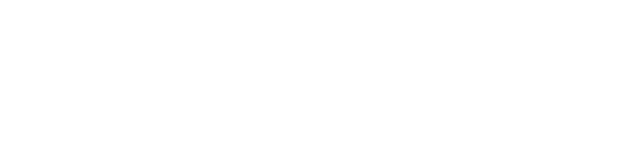
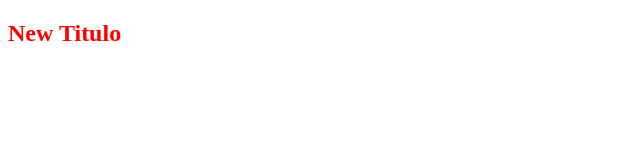
Before and after one commit to RobertBarajas/shop, a plain HTML site: page index.html in a window 1280 px wide. Shown: the whole page, without its empty margins (0-640 px from the left). Drawn offline with Linux system fonts and the light colour scheme.

Commit message:
se agrego titulo y stylo

```diff
--- a/index.html
+++ b/index.html
@@ -4,9 +4,10 @@
     <meta charset="UTF-8">
     <meta name="viewport" content="width=device-width, initial-scale=1.0">
     <meta http-equiv="X-UA-Compatible" content="ie=edge">
+    <link href="style.css" rel="stylesheet">
     <title>Inico</title>
 </head>
 <body>
-
+    <h2>New Titulo</h2>
 </body>
 </html>
--- /dev/null
+++ b/style.css
@@ -0,0 +1,3 @@
+h2{
+    color:red;
+}
```
